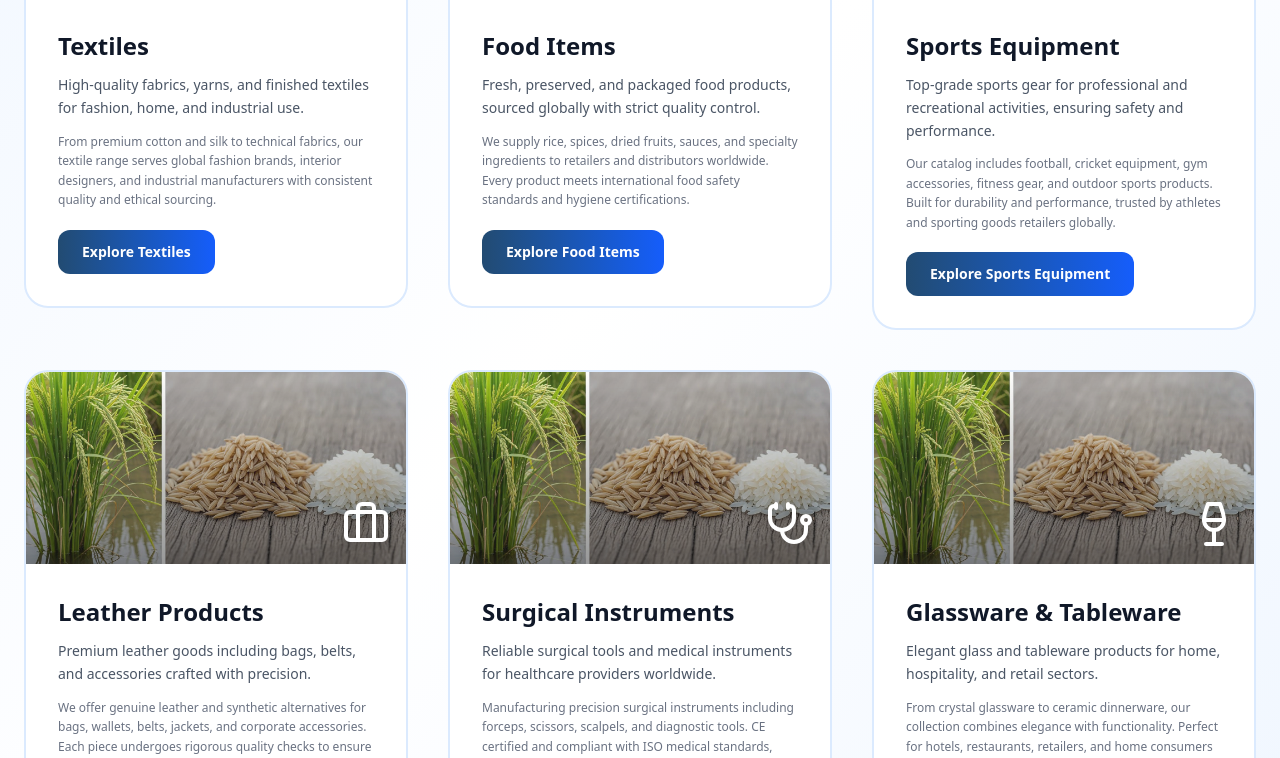
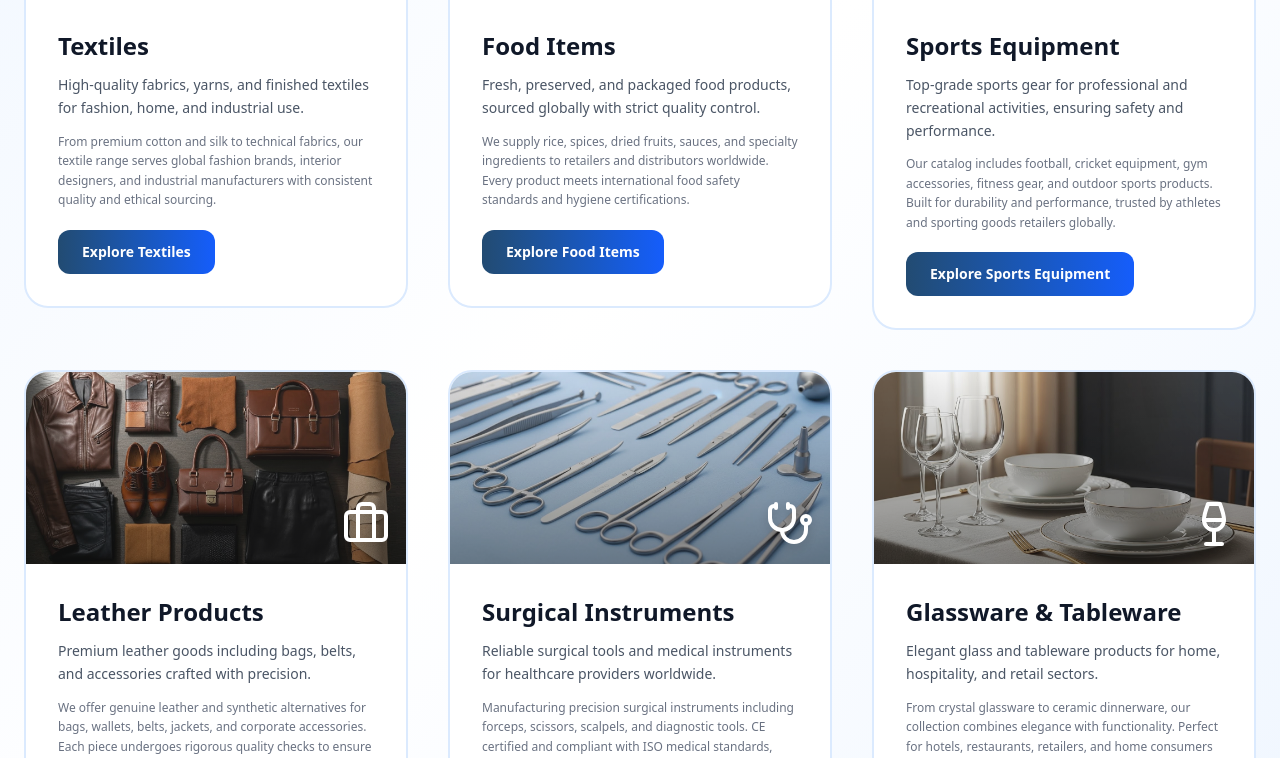
Before and after one commit to HasanSohaib-4434/WorldStar, a React (Vite) app: page /products in a window 1280 px wide. Shown: the part 1705-2463 px from the top of the page. Built offline with nearby package versions, Linux system fonts and the light colour scheme.

Commit message:
updated form

```diff
--- a/src/Products.jsx
+++ b/src/Products.jsx
@@ -67,7 +67,7 @@ const categories = [
     desc: "Top-grade sports gear for professional and recreational activities, ensuring safety and performance.",
     details:
       "Our catalog includes football, cricket equipment, gym accessories, fitness gear, and outdoor sports products. Built for durability and performance, trusted by athletes and sporting goods retailers globally.",
-    image: "/universal.jpeg",
+    image: "/sports.jpeg",
   },
   {
     title: "Leather Products",
@@ -76,7 +76,7 @@ const categories = [
     desc: "Premium leather goods including bags, belts, and accessories crafted with precision.",
     details:
       "We offer genuine leather and synthetic alternatives for bags, wallets, belts, jackets, and corporate accessories. Each piece undergoes rigorous quality checks to ensure lasting craftsmanship and style.",
-    image: "/universal.jpeg",
+    image: "/Leather.jpeg",
   },
   {
     title: "Surgical Instruments",
@@ -85,7 +85,7 @@ const categories = [
     desc: "Reliable surgical tools and medical instruments for healthcare providers worldwide.",
     details:
       "Manufacturing precision surgical instruments including forceps, scissors, scalpels, and diagnostic tools. CE certified and compliant with ISO medical standards, serving hospitals and medical distributors across continents.",
-    image: "/universal.jpeg",
+    image: "/Surgical.jpeg",
   },
   {
     title: "Glassware & Tableware",
@@ -94,7 +94,7 @@ const categories = [
     desc: "Elegant glass and tableware products for home, hospitality, and retail sectors.",
     details:
       "From crystal glassware to ceramic dinnerware, our collection combines elegance with functionality. Perfect for hotels, restaurants, retailers, and home consumers seeking quality and design.",
-    image: "/universal.jpeg",
+    image: "/Glassware & Tableware.jpeg",
   },
 ];
 
```
Also changed, not shown: public/Surgical.jpeg (renamed from public/Surgical .JPEG).
